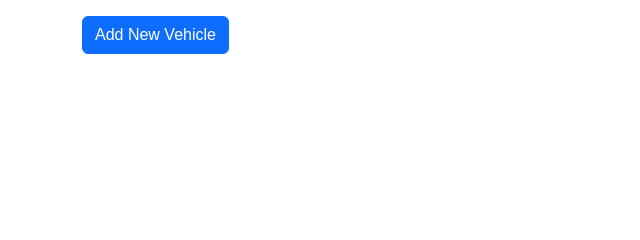
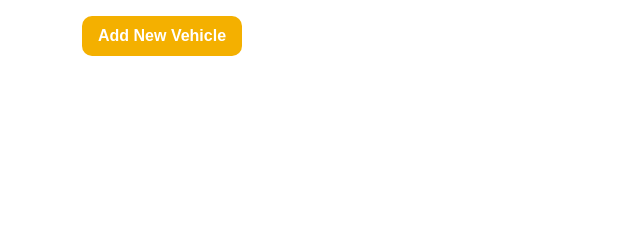
Before and after one commit to Narmalakas/tkinter, a Flask app: template FlaskProject1/templates/vehicles.html in a window 1280 px wide. Shown: the part 187-427 px from the top of the page, without its empty margins (0-640 px from the left). Run offline with Flask 3, Linux system fonts and the light colour scheme; the template is opened without the code that fills it, so the values that code supplies are empty; some libraries are stand-ins or nearby versions.

Commit message:
Add files via upload

```diff
--- a/FlaskProject1/templates/users_vehicles.html
+++ b/FlaskProject1/templates/users_vehicles.html
@@ -21,7 +21,7 @@
                 value="{{ request.args.get('search', '') }}">
         </div>
         <div class="col-md-3">
-            <button type="submit" class="btn btn-primary w-100">Search</button>
+            <button type="submit" class="btn w-100" style="background-color: #f4b000; color: black;">Search</button>
         </div>
     </form>
 
--- a/FlaskProject1/templates/vehicles.html
+++ b/FlaskProject1/templates/vehicles.html
@@ -51,6 +51,24 @@
     border-radius: 20px;
     padding: 0.5rem 1rem;
 }
+.yellow-button {
+    background-color: #f4b000;
+    color: white;
+    padding: 0.5rem 1rem;
+    border: none;
+    border-radius: 10px;
+    font-weight: bold;
+    text-decoration: none;
+    display: inline-block;
+    transition: all 0.2s ease-in-out;
+}
+
+.yellow-button:hover {
+    background-color: #d39e00;
+    color: white;
+    text-decoration: none;
+}
+
     </style>
 </head>
     {% extends "base.html" %}
@@ -79,6 +97,6 @@
                 {% endfor %}
             </tbody>
         </table>
-        <a href="{{ url_for('register_vehicle') }}" class="btn btn-primary">Add New Vehicle</a>
+        <a href="{{ url_for('register_vehicle') }}" class="yellow-button">Add New Vehicle</a>
     </div>
     {% endblock %}
--- a/FlaskProject1/templates/view_users.html
+++ b/FlaskProject1/templates/view_users.html
@@ -21,7 +21,7 @@
                 value="{{ request.args.get('search', '') }}">
         </div>
         <div class="col-md-3">
-            <button type="submit" class="btn btn-primary w-100">Search</button>
+            <button type="submit" class="btn w-100" style="background-color: #f4b000; color: black;">Search</button>
         </div>
     </form>
 
```
Also changed, not shown: FlaskProject1/templates/users_history.html (+11 -5 lines).
